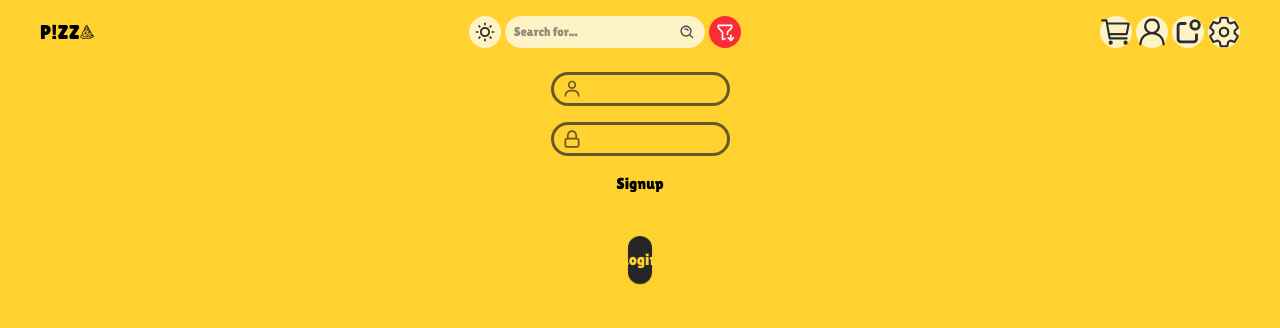
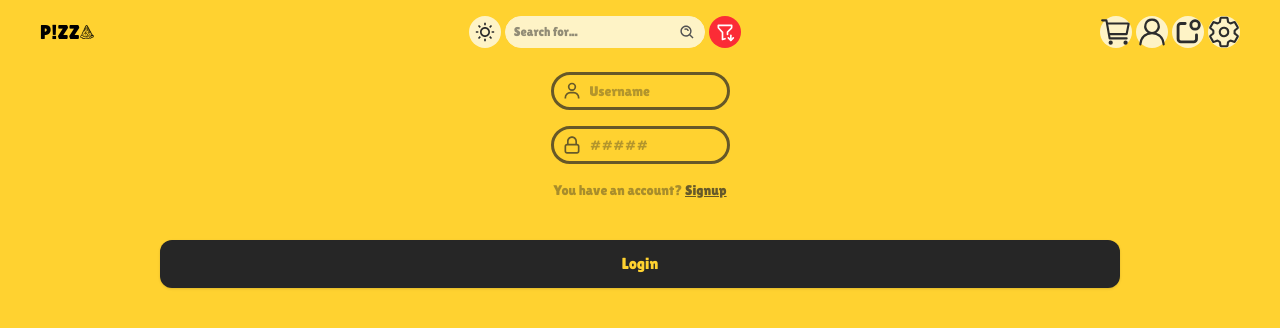
Before and after one commit to mahdibaderloo/fastfood, a React (Vite) app: page /login in a window 1280 px wide. Shown: the top 328 px of the page. Built offline with nearby package versions, Linux system fonts and the light colour scheme; data requests are answered from the project's data file.

Commit message:
Login styles

```diff
--- a/src/components/Button.tsx
+++ b/src/components/Button.tsx
@@ -11,10 +11,10 @@ export default function Button({
   onclick,
 }: ButtonProps) {
   return (
-    <div className={divStyles ? divStyles : "flex justify-center"}>
+    <div className={divStyles ? divStyles : "flex justify-center w-full"}>
       <button
         onClick={onclick}
-        className={`flex items-center justify-center gap-2 ${bg} dark:${darkBg} ${textColor} dark:${textDarkColor} 2xl:text-xl p-2 sm:p-3 rounded-lg sm:rounded-xl w-full lg:w-[40%] 2xl:w-[50%] 2xl:h-14 mt-6 shadow lg:cursor-pointer lg:hover:bg-neutral-950 lg:dark:hover:bg-amber-400 transition-all`}
+        className={`flex items-center justify-center gap-2 ${bg} dark:${darkBg} ${textColor} dark:${textDarkColor} 2xl:text-xl p-2 sm:p-3 rounded-lg sm:rounded-xl w-full 2xl:h-14 mt-6 shadow lg:cursor-pointer lg:hover:bg-neutral-950 lg:dark:hover:bg-amber-400 transition-all`}
       >
         {children}
         {text}
--- a/src/pages/Login.tsx
+++ b/src/pages/Login.tsx
@@ -2,28 +2,39 @@ import { BiUser } from "react-icons/bi";
 import Header from "../components/Header";
 import { CgLock } from "react-icons/cg";
 import Button from "../components/Button";
+import { Link } from "react-router-dom";
 
 export default function Login() {
   return (
     <>
-      <Header showBackButton={true} />
+      <Header showBackButton={true} pContent="Login" />
       <main className="min-h-screen overflow-y-scroll lg:overflow-hidden pt-40 sm:pt-24 lg:pt-18">
-        <form className="w-full flex flex-col gap-4 justify-center items-center">
-          <div className="rounded-full border-3 border-neutral-800/70 dark:border-amber-300/70 p-1 px-2 flex items-center gap-2">
+        <form className="w-[75%] flex flex-col gap-4 justify-center items-center mx-auto">
+          <div className="rounded-full border-3 border-neutral-800/70 dark:border-amber-300/70 p-1.5 px-2 flex items-center gap-2">
             <BiUser className="text-xl text-neutral-800/70 dark:text-amber-300/70" />
             <input
               type="text"
               className="border-none outline-none text-sm text-neutral-800/70 dark:text-amber-300/70"
+              placeholder="Username"
             />
           </div>
-          <div className="rounded-full border-3 border-neutral-800/70 dark:border-amber-300/70 p-1 px-2 flex items-center gap-2">
+          <div className="rounded-full border-3 border-neutral-800/70 dark:border-amber-300/70 p-1.5 px-2 flex items-center gap-2">
             <CgLock className="text-xl text-neutral-800/70 dark:text-amber-300/70" />
             <input
               type="password"
               className="border-none outline-none text-sm text-neutral-800/70 dark:text-amber-300/70"
+              placeholder="#####"
             />
           </div>
-          <p>Signup</p>
+          <p className="text-sm text-neutral-800/40 dark:text-amber-200/40">
+            You have an account?{" "}
+            <Link
+              to="signup"
+              className="text-neutral-800/70 dark:text-amber-200/70 underline lg:cursor-pointer"
+            >
+              Signup
+            </Link>
+          </p>
           <Button
             text="Login"
             bg="bg-neutral-800"
```
